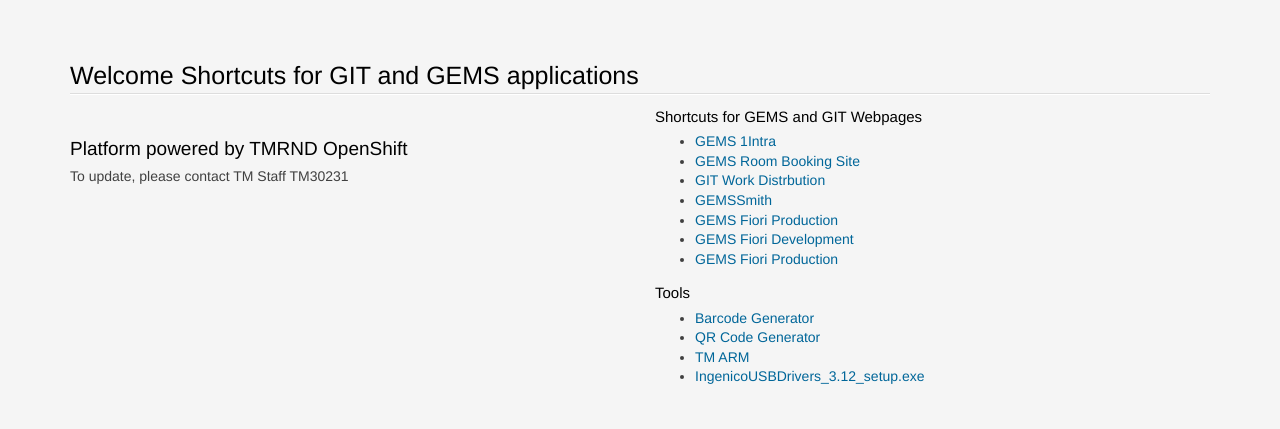
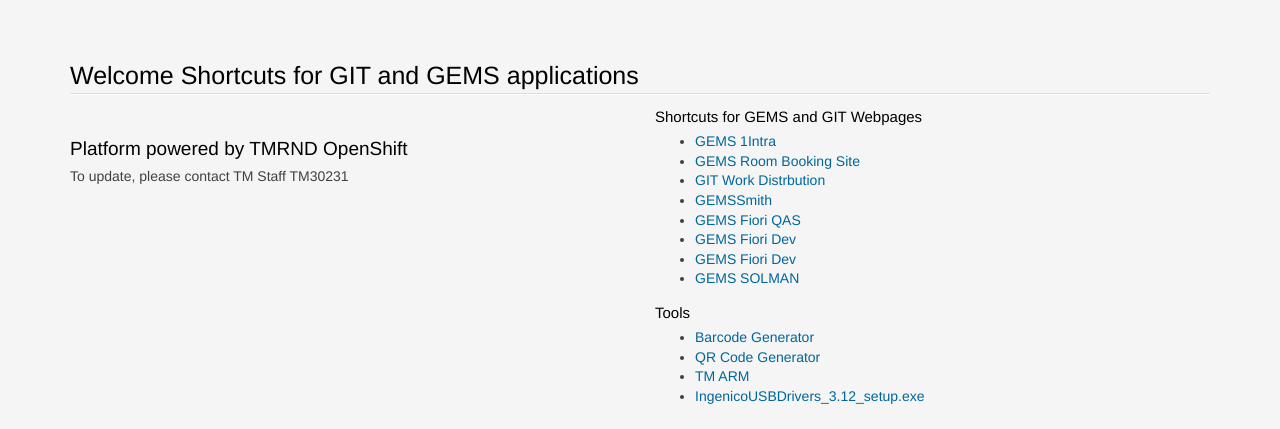
Before and after one commit to netnavi20x5/simpleHttpSite, a plain HTML site: page index.html in a window 1280 px wide. Shown: the top 429 px of the page. Drawn offline with Linux system fonts and the light colour scheme.

Commit message:
add link to site

```diff
--- a/index.html
+++ b/index.html
@@ -28,9 +28,10 @@
         <li><a href="http://10.54.3.125/mrbs/web/">GEMS Room Booking Site </a></li>
         <li><a href="http://10.45.196.173/gitwork/start.php">GIT Work Distrbution</a></li>
         <li><a href="http://10.54.9.104:3000">GEMSSmith</a></li>
-        <li><a href="https://gemslaunchpad.tm.com.my/sap/bc/ui5_ui5/ui2/ushell/shells/abap/FioriLaunchpad.html#Shell-home">GEMS Fiori Production</a></li>
-        <li><a href="https://gemsdlaunchpad.tm.com.my/sap/bc/ui5_ui5/ui2/ushell/shells/abap/FioriLaunchpad.html#Shell-home">GEMS Fiori Development</a></li>
-        <li><a href="https://gemslaunchpad.tm.com.my/sap/bc/ui5_ui5/ui2/ushell/shells/abap/FioriLaunchpad.html#Shell-home">GEMS Fiori Production</a></li>
+        <li><a href="https://gemsqlaunchpad.tm.com.my/sap/bc/ui5_ui5/ui2/ushell/shells/abap/FioriLaunchpad.html#Shell-home">GEMS Fiori QAS </a></li>
+        <li><a href="https://gemsdlaunchpad.tm.com.my/sap/bc/ui5_ui5/ui2/ushell/shells/abap/FioriLaunchpad.html#Shell-home">GEMS Fiori Dev</a></li>
+        <li><a href="https://gemsdlaunchpad.tm.com.my/sap/bc/ui5_ui5/ui2/ushell/shells/abap/FioriLaunchpad.html#Shell-home">GEMS Fiori Dev</a></li>
+        <li><a href="http://vblpsapspa211.sidm.tm:50000/sap(bD1lbiZjPTAwMSZkPW1pbg==)/bc/bsp/sap/crm_ui_start/default.htm?sap-client=001&sap-language=EN">GEMS SOLMAN</a></li>
       </ul>
       <h3>Tools </h3>
       <ul>
```
